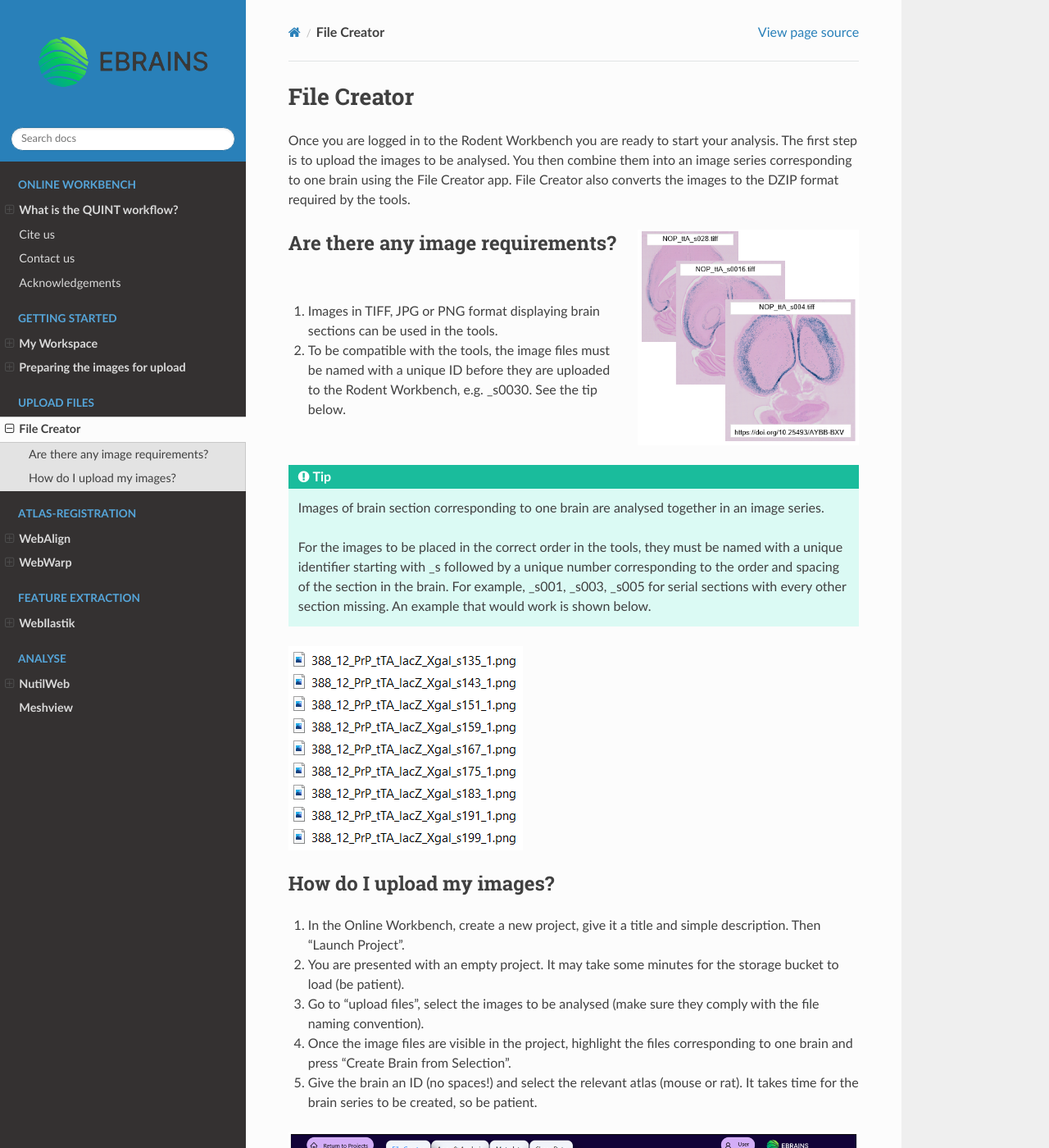
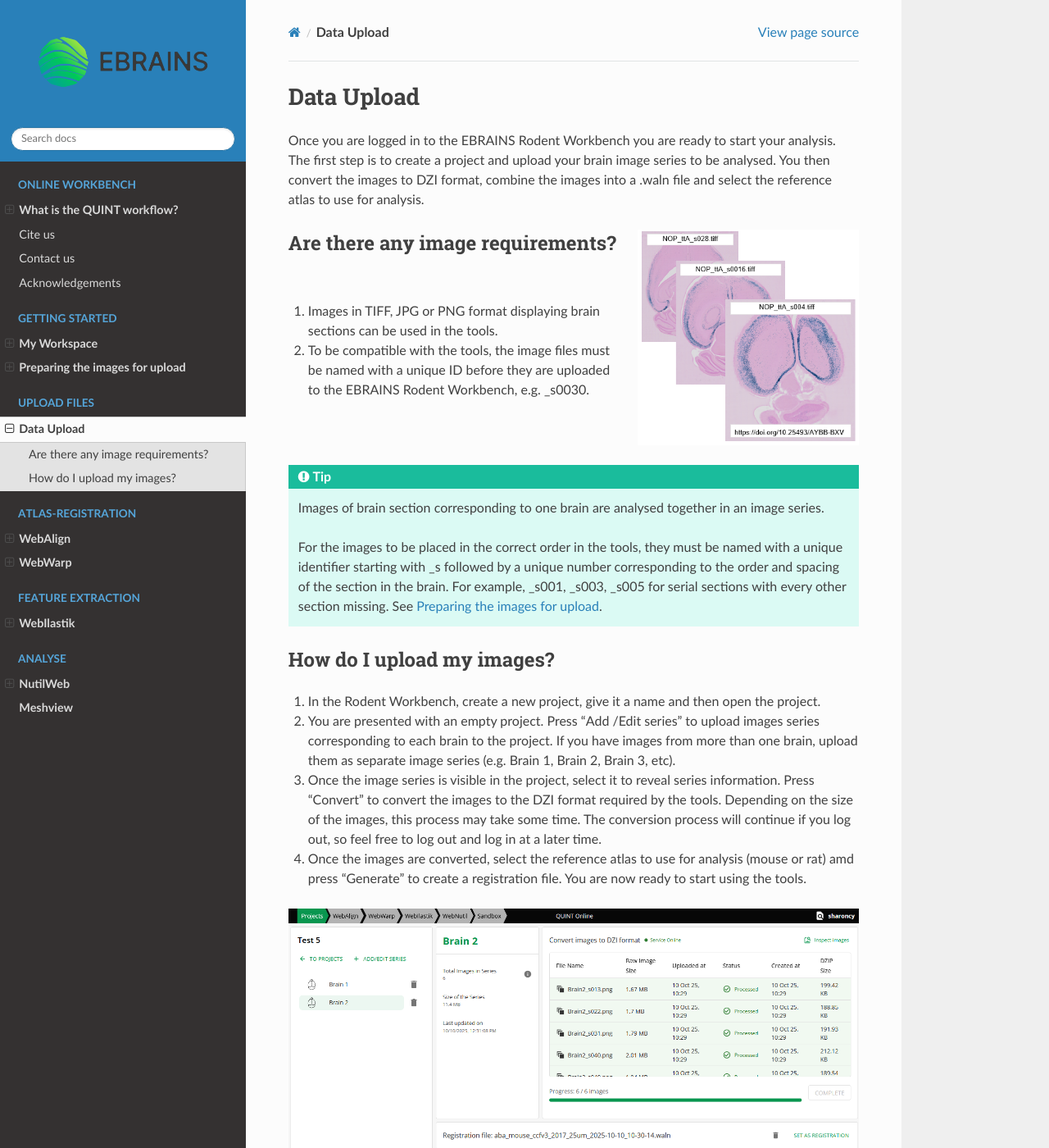
Before and after one commit to Neural-Systems-at-UIO/QUINT_webtools, a Sphinx documentation site: the page built from docs/CreateBrain.rst, in a window 1280 px wide and 1400 px high. Shown: the whole window at 82% size. Built offline with Sphinx 7.4.7 and the Read the Docs theme 3.1.0, drawn with Linux system fonts in a browser that asks for light colours; some of the changed text lies outside the part shown.

Commit message:
Update ReadtheDocs

```diff
--- a/docs/CreateBrain.rst
+++ b/docs/CreateBrain.rst
@@ -1,8 +1,8 @@
 
-**File Creator**
+**Data Upload**
 ================
 
-Once you are logged in to the Rodent Workbench you are ready to start your analysis. The first step is to upload the images to be analysed. You then combine them into an image series corresponding to one brain using the File Creator app. File Creator also converts the images to the DZIP format required by the tools.
+Once you are logged in to the EBRAINS Rodent Workbench you are ready to start your analysis. The first step is to create a project and upload your brain image series to be analysed. You then convert the images to DZI format, combine the images into a .waln file and select the reference atlas to use for analysis.
 
 
 .. image:: images/Image_series.PNG
@@ -12,33 +12,26 @@
 Are there any image requirements?
 ----------------------------------
 
-
 1. Images in TIFF, JPG or PNG format displaying brain sections can be used in the tools.
-2. To be compatible with the tools, the image files must be named with a unique ID before they are uploaded to the Rodent Workbench, e.g. _s0030. See the tip below.
+2. To be compatible with the tools, the image files must be named with a unique ID before they are uploaded to the EBRAINS Rodent Workbench, e.g. _s0030.
 
 .. tip::
    Images of brain section corresponding to one brain are analysed together in an image series.
 
-   For the images to be placed in the correct order in the tools, they must be named with a unique identifier starting with _s followed by a unique number corresponding to the order and spacing of the section in the brain. For example, _s001, _s003, _s005 for serial sections with every other section missing. An example that would work is shown below.
-
-.. image:: images/NamingConvention.PNG
+   For the images to be placed in the correct order in the tools, they must be named with a unique identifier starting with _s followed by a unique number corresponding to the order and spacing of the section in the brain. For example, _s001, _s003, _s005 for serial sections with every other section missing. See `Preparing the images for upload <https://quint-webtools.readthedocs.io/en/latest/Requirements.html>`_.
 
 
 How do I upload my images?
 ----------------------------
 
-1. In the Online Workbench, create a new project, give it a title and simple description. Then "Launch Project".
-2. You are presented with an empty project. It may take some minutes for the storage bucket to load (be patient).
-3. Go to "upload files", select the images to be analysed (make sure they comply with the file naming convention).
-4. Once the image files are visible in the project, highlight the files corresponding to one brain and press "Create Brain from Selection".
-5. Give the brain an ID (no spaces!) and select the relevant atlas (mouse or rat). It takes time for the brain series to be created, so be patient.
+1. In the Rodent Workbench, create a new project, give it a name and then open the project.
+2. You are presented with an empty project. Press "Add /Edit series" to upload images series corresponding to each brain to the project. If you have images from more than one brain, upload them as separate image series (e.g. Brain 1, Brain 2, Brain 3, etc).
+3. Once the image series is visible in the project, select it to reveal series information. Press "Convert" to convert the images to the DZI format required by the tools. Depending on the size of the images, this process may take some time. The conversion process will continue if you log out, so feel free to log out and log in at a later time.
+4. Once the images are converted, select the reference atlas to use for analysis (mouse or rat) amd press "Generate" to create a registration file. You are now ready to start using the tools.
 
 .. image:: images/CreateBrain.PNG
 
-6. Once your brain is visible in "Prepared Brains", you're ready to start the analysis.  You can view the image series via "View Brain".
-7. Go to the "Apps & Analysis" tab and use each tool in turn.
-
 * Register your data to the atlas: use `WebAlign <https://quint-webtools.readthedocs.io/en/latest/WebAlign.html>`_ first, followed by `WebWarp <https://quint-webtools.readthedocs.io/en/latest/WebWarp.html>`_.
 * Extract the features to be quantified: use `WebIlastik <https://quint-webtools.readthedocs.io/en/latest/WebIlastik.html>`_.
-* Perform the quantification: use `NutilWeb <https://quint-webtools.readthedocs.io/en/latest/NutilWeb.html>`_.
+* Perform quantification: use `NutilWeb <https://quint-webtools.readthedocs.io/en/latest/NutilWeb.html>`_.
 * View and explore your results: use `MeshView <https://quint-webtools.readthedocs.io/en/latest/MeshviewWeb.html>`_.
```
Also changed, not shown: docs/QUINTintro_new.rst (+4 -4 lines), docs/Requirements.rst (+5 -4 lines), docs/images/CreateBrain.PNG, docs/images/Header.png.
